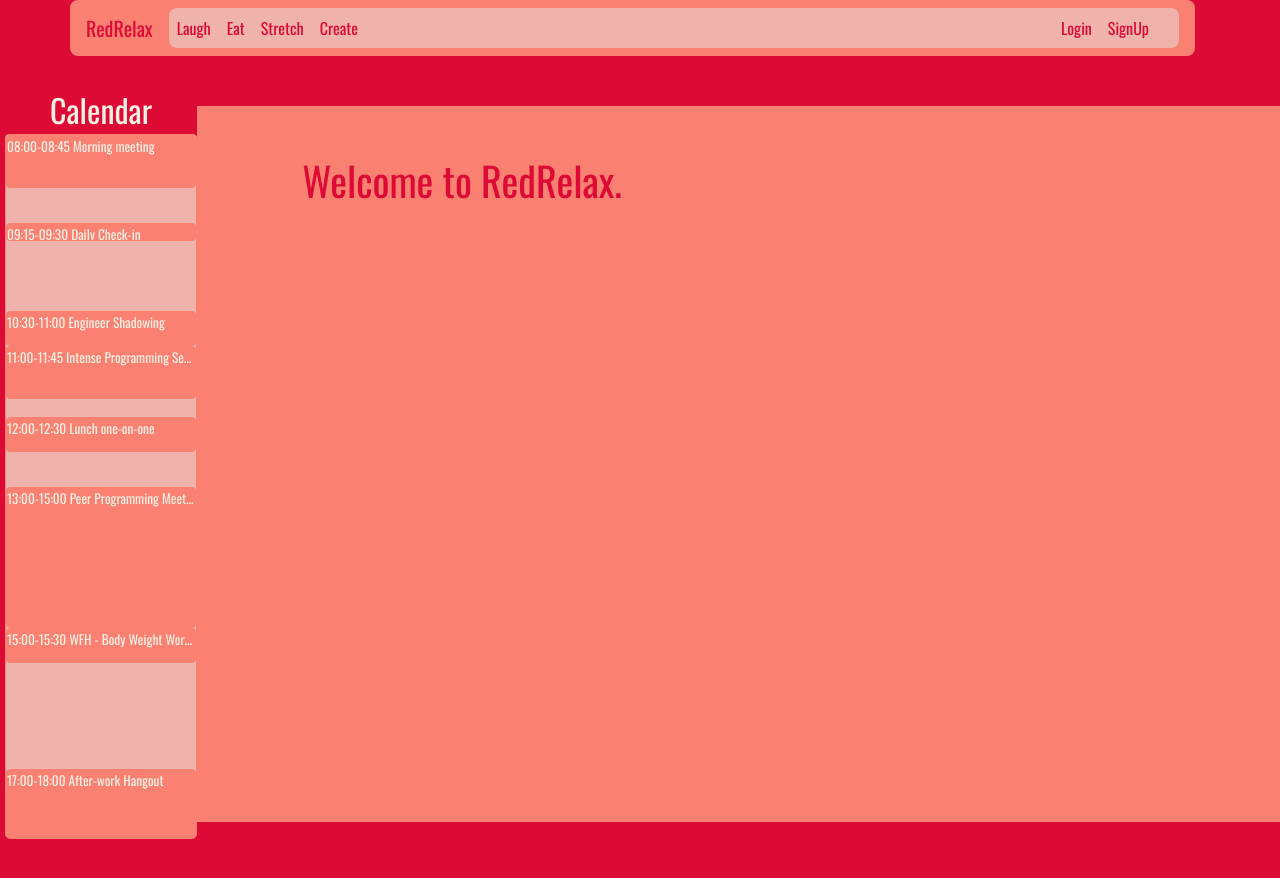
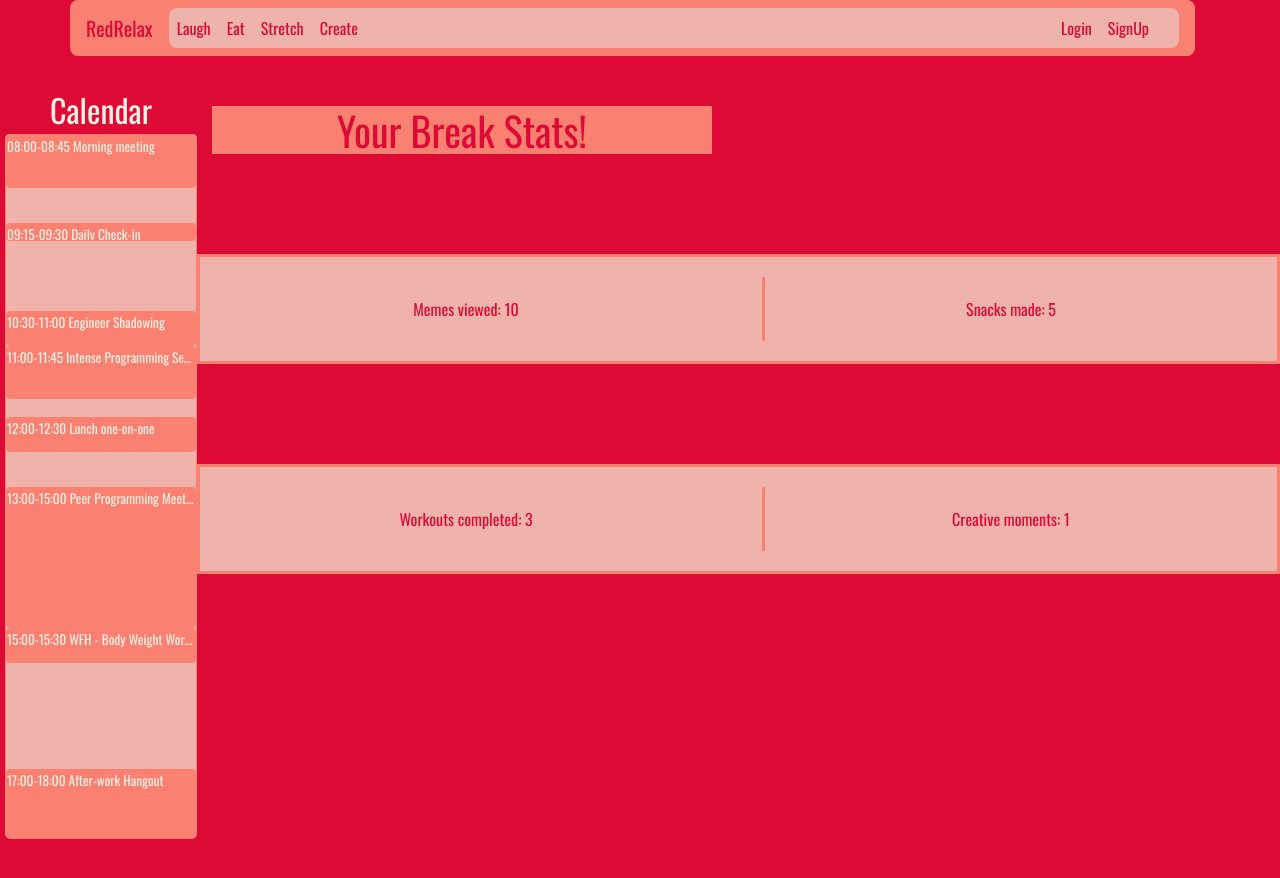
Before and after one commit to kilahancock-zz/RV-Hackathon, a React (Create React App) app in the folder frontend/: page / in a window 1280 px wide. Shown: the top 878 px of the page. Built offline with nearby package versions, Linux system fonts and the light colour scheme; no server answers.

Commit message:
Home page once logged in now displays user info

```diff
--- a/frontend/src/App.js
+++ b/frontend/src/App.js
@@ -26,13 +26,13 @@ class App extends Component {
     this.state = {
 
       userData : {
-        ent_data: 0,
-        snack_data: 0,
-        workout_data: 0,
-        create_data: 0
+        ent_data: 10,
+        snack_data: 5,
+        workout_data: 3,
+        create_data: 1
       },
 
-      user_logged_in: false,
+      user_logged_in: true,
 
       userInfo : {
         first: "",
@@ -260,8 +260,9 @@ render () {
       <Calendar />
       <Switch>
         <Route exact path="/">
-          <Home user_logged_in={this.state.user_logged_in} ent_data= {this.state.ent_data}
-          snack_data= {this.state.snack_data}/>
+          <Home user_logged_in={this.state.user_logged_in} ent_data= {this.state.userData.ent_data}
+          snack_data={this.state.userData.snack_data} workout_data={this.state.userData.workout_data}
+          create_data={this.state.userData.create_data}/>
         </Route>
         <Route path="/signup">
           <Signup update={this.updateUserState}/>
--- a/frontend/src/components/Home.js
+++ b/frontend/src/components/Home.js
@@ -13,12 +13,12 @@ class Home extends Component {
             <Container>
               <h1 className="welcome">Your Break Stats! </h1>
               <Row>
-                <Col>Memes viewed: {this.props.userData.ent_data}</Col>
-                <Col className="left">Snacks made: {this.props.userData.snack_data}</Col>
+                <Col>Memes viewed: {this.props.ent_data}</Col>
+                <Col className="left">Snacks made: {this.props.snack_data}</Col>
               </Row>
               <Row>
-                <Col>Workouts completed: {this.props.userData.snack_data}</Col>
-                <Col className="left">Creative moments: {this.props.userData.snack_data}</Col>
+                <Col>Workouts completed: {this.props.workout_data}</Col>
+                <Col className="left">Creative moments: {this.props.create_data}</Col>
               </Row>
             </Container>
             );
```
